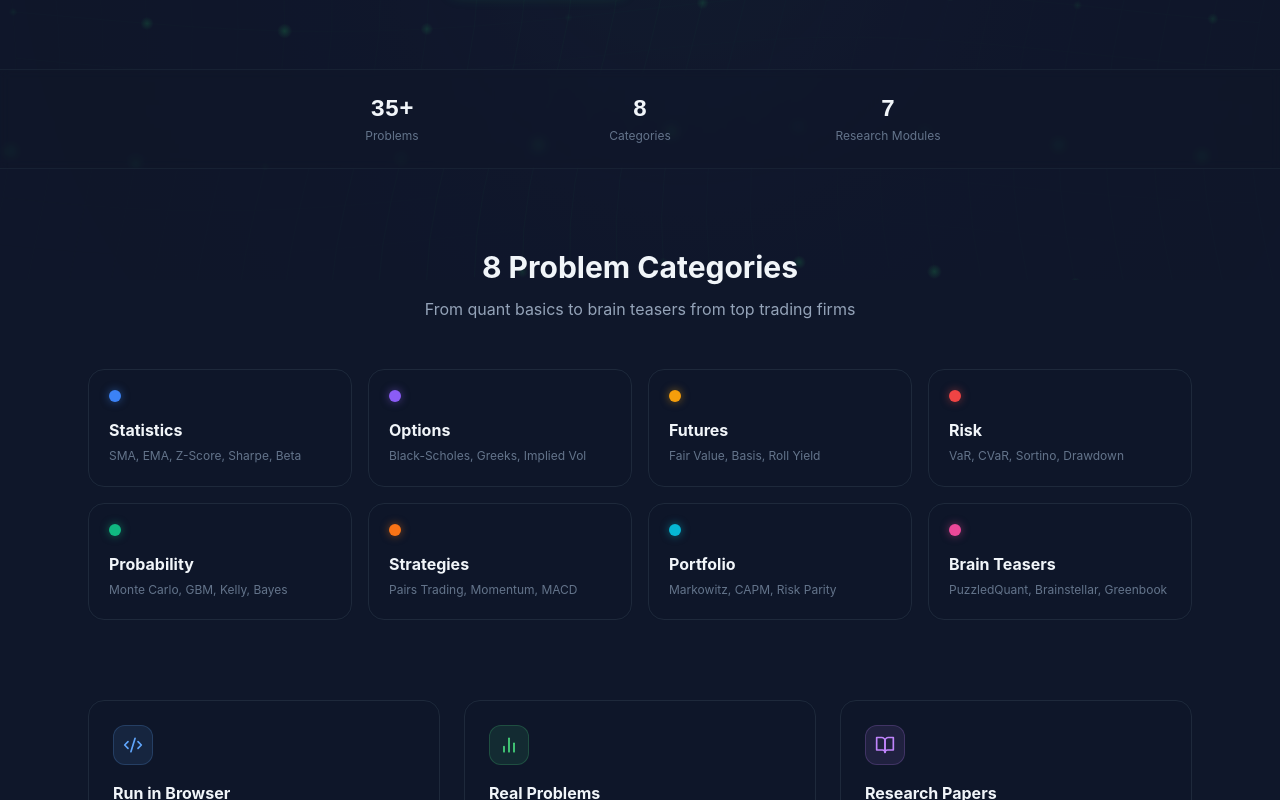
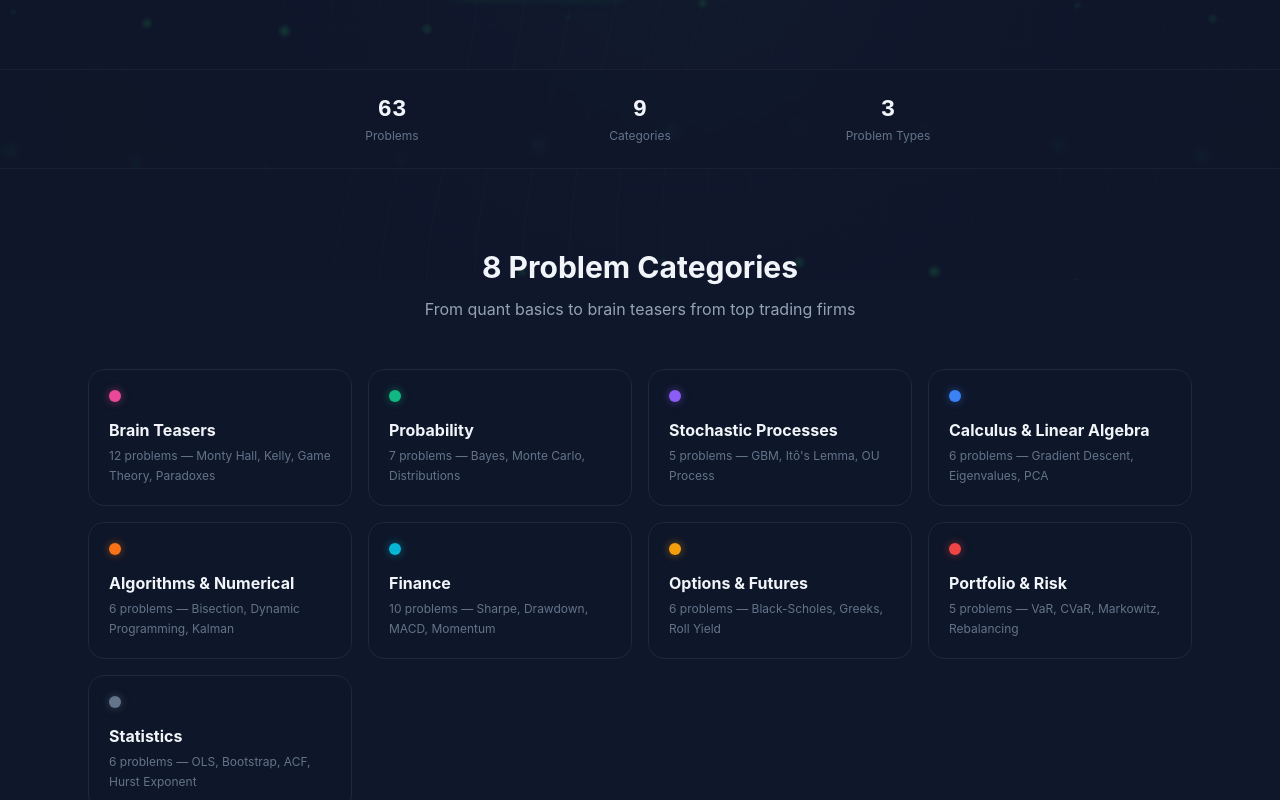
Before and after one commit to RaghavSrivastava25/quantlab, a Next.js app in the folder frontend/: page / in a window 1280 px wide. Shown: the part 520-1320 px from the top of the page. Built offline with nearby package versions, Linux system fonts and the light colour scheme.

Commit message:
fix: 63 problems, 9 categories, correct homepage stats

```diff
--- a/frontend/src/app/page.tsx
+++ b/frontend/src/app/page.tsx
@@ -7,14 +7,15 @@ import { ArrowRight, Zap, Code2, BookOpen, BarChart2 } from "lucide-react";
 const SpacetimeGrid = dynamic(() => import("@/components/ui/SpacetimeGrid"), { ssr: false });
 
 const CATEGORIES = [
-  { key: "statistics",  label: "Statistics",   color: "#3b82f6", desc: "SMA, EMA, Z-Score, Sharpe, Beta" },
-  { key: "options",     label: "Options",       color: "#8b5cf6", desc: "Black-Scholes, Greeks, Implied Vol" },
-  { key: "futures",     label: "Futures",       color: "#f59e0b", desc: "Fair Value, Basis, Roll Yield" },
-  { key: "risk",        label: "Risk",          color: "#ef4444", desc: "VaR, CVaR, Sortino, Drawdown" },
-  { key: "probability", label: "Probability",   color: "#10b981", desc: "Monte Carlo, GBM, Kelly, Bayes" },
-  { key: "strategies",  label: "Strategies",    color: "#f97316", desc: "Pairs Trading, Momentum, MACD" },
-  { key: "portfolio",   label: "Portfolio",     color: "#06b6d4", desc: "Markowitz, CAPM, Risk Parity" },
-  { key: "brain",       label: "Brain Teasers", color: "#ec4899", desc: "PuzzledQuant, Brainstellar, Greenbook" },
+  { key: "brain",       label: "Brain Teasers",          color: "#ec4899", desc: "12 problems — Monty Hall, Kelly, Game Theory, Paradoxes" },
+  { key: "probability", label: "Probability",            color: "#10b981", desc: "7 problems — Bayes, Monte Carlo, Distributions" },
+  { key: "stochastic",  label: "Stochastic Processes",   color: "#8b5cf6", desc: "5 problems — GBM, Itô's Lemma, OU Process" },
+  { key: "calculus",    label: "Calculus & Linear Algebra", color: "#3b82f6", desc: "6 problems — Gradient Descent, Eigenvalues, PCA" },
+  { key: "algorithms",  label: "Algorithms & Numerical", color: "#f97316", desc: "6 problems — Bisection, Dynamic Programming, Kalman" },
+  { key: "finance",     label: "Finance",                color: "#06b6d4", desc: "10 problems — Sharpe, Drawdown, MACD, Momentum" },
+  { key: "options",     label: "Options & Futures",      color: "#f59e0b", desc: "6 problems — Black-Scholes, Greeks, Roll Yield" },
+  { key: "portfolio",   label: "Portfolio & Risk",       color: "#ef4444", desc: "5 problems — VaR, CVaR, Markowitz, Rebalancing" },
+  { key: "statistics",  label: "Statistics",             color: "#64748b", desc: "6 problems — OLS, Bootstrap, ACF, Hurst Exponent" },
 ];
 
 export default function Home() {
@@ -53,7 +54,7 @@ export default function Home() {
 
         <section className="border-y border-slate-800/60 bg-slate-900/40 backdrop-blur-sm">
           <div className="max-w-3xl mx-auto px-6 py-6 grid grid-cols-3 gap-6">
-            {[["35+","Problems"],["8","Categories"],["7","Research Modules"]].map(([v,l]) => (
+            {[["63","Problems"],["9","Categories"],["3","Problem Types"]].map(([v,l]) => (
               <div key={l} className="text-center">
                 <div className="text-2xl font-black text-brand-400 font-mono">{v}</div>
                 <div className="text-xs text-slate-500 mt-0.5">{l}</div>
--- a/frontend/src/app/problems/page.tsx
+++ b/frontend/src/app/problems/page.tsx
@@ -43,7 +43,6 @@ const PROBLEMS = [
   { slug:"stoch-ito-lemma",        title:"Itô's Lemma — Apply to GBM",     difficulty:"hard",   category:"stochastic",  points:200, tags:["ito","stochastic-calculus"] },
   { slug:"stoch-brownian-bridge",  title:"Brownian Bridge Simulation",     difficulty:"hard",   category:"stochastic",  points:175, tags:["brownian-bridge","simulation"] },
   { slug:"stoch-poisson-process",  title:"Poisson Process — Jump Times",   difficulty:"medium", category:"stochastic",  points:125, tags:["poisson","jump-process"] },
-  { slug:"brain-price-sequence",   title:"Random Walk — Never Touch Zero", difficulty:"hard",   category:"stochastic",  points:175, tags:["random-walk","reflection"] },
 
   // ── ALGORITHMS & NUMERICAL METHODS ────────────────────────────────────
   { slug:"algo-bisection",         title:"Bisection Method",               difficulty:"easy",   category:"algorithms",  points:75,  tags:["numerical","root-finding"] },
```
